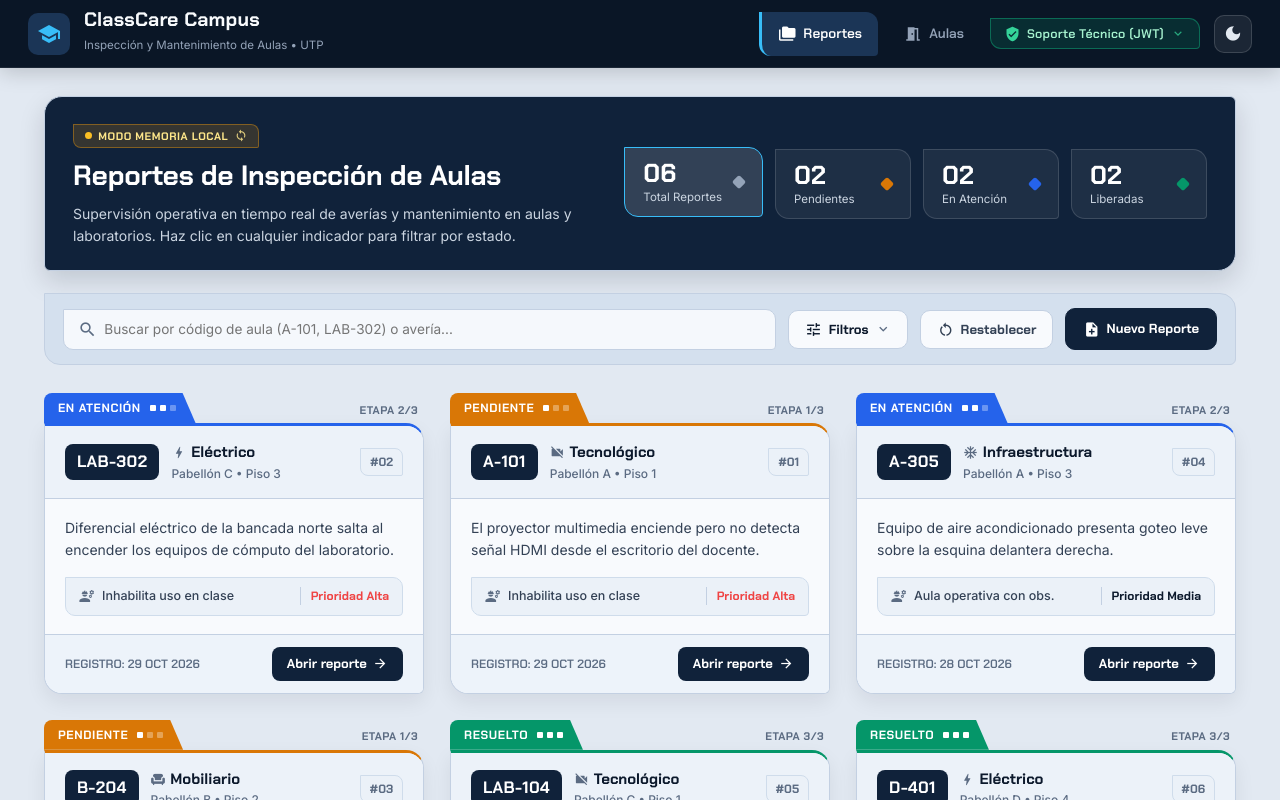
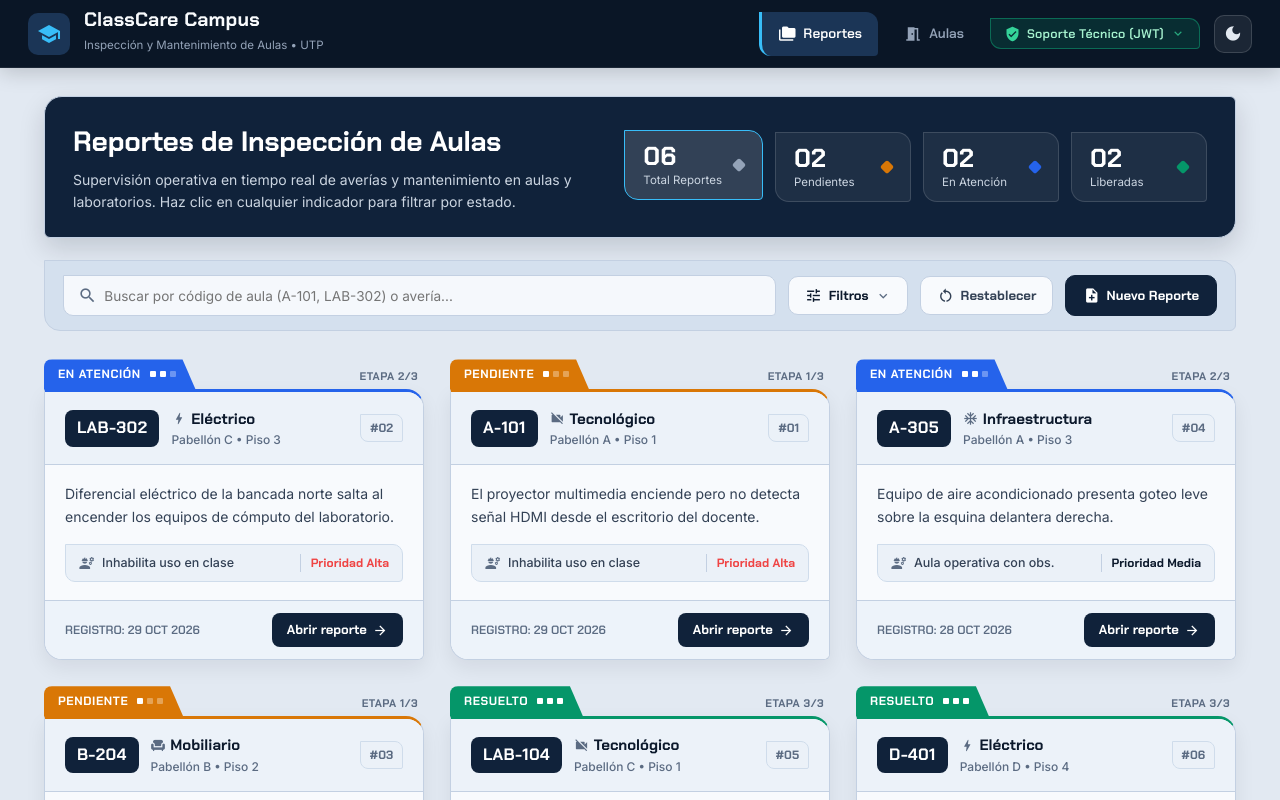
Before and after one commit to Alen-joestar/ClassCareUTP, an Angular app in the folder frontend/: page /reportes in a window 1280 px wide. Shown: the top 800 px of the page. Built offline with nearby package versions, Linux system fonts and the light colour scheme; no server answers.

Commit message:
style(reportes): retirar indicador de estado de conexion en el hero banner

```diff
--- a/frontend/src/app/components/reporte-list/reporte-list.component.html
+++ b/frontend/src/app/components/reporte-list/reporte-list.component.html
@@ -3,18 +3,6 @@
   <!-- Bloque Hero Marino Institucional con KPIs Interactivos -->
   <header class="hero-banner">
     <div class="hero-copy">
-      <div class="hero-status-row">
-        <button
-          type="button"
-          class="db-status-badge"
-          [class.db-online]="backendConectado()"
-          (click)="sincronizarConBackend()"
-          title="Haz clic para verificar y sincronizar la conexión con PostgreSQL">
-          <span class="db-dot"></span>
-          <span>{{ backendConectado() ? 'POSTGRESQL CONECTADO' : 'MODO MEMORIA LOCAL' }}</span>
-          <mat-icon class="db-sync-icon">sync</mat-icon>
-        </button>
-      </div>
       <h2 class="hero-title">Reportes de Inspección de Aulas</h2>
       <p class="hero-subtitle">
         Supervisión operativa en tiempo real de averías y mantenimiento en aulas y laboratorios. Haz clic en cualquier indicador para filtrar por estado.
--- a/frontend/src/app/components/reporte-list/reporte-list.component.scss
+++ b/frontend/src/app/components/reporte-list/reporte-list.component.scss
@@ -21,57 +21,6 @@
   border-radius: 18px 6px 18px 6px;
   border: 1px solid var(--card-border);
   box-shadow: 0 10px 26px rgba(8, 15, 26, 0.15);
-}
-
-.hero-status-row {
-  margin-bottom: 0.45rem;
-}
-
-.db-status-badge {
-  display: inline-flex;
-  align-items: center;
-  gap: 0.4rem;
-  font-family: var(--font-display);
-  font-size: 0.68rem;
-  font-weight: 700;
-  letter-spacing: 0.05em;
-  padding: 0.24rem 0.68rem;
-  border-radius: 0 8px 2px 8px;
-  background-color: rgba(245, 158, 11, 0.16);
-  border: 1px solid rgba(245, 158, 11, 0.4);
-  color: #FDE68A;
-  cursor: pointer;
-  transition: opacity 0.15s ease, transform 0.15s ease;
-
-  &:hover {
-    opacity: 0.9;
-    transform: translateY(-1px);
-  }
-
-  .db-dot {
-    width: 7px;
-    height: 7px;
-    border-radius: 50%;
-    background-color: #FBBF24;
-  }
-
-  .db-sync-icon {
-    font-size: 13px;
-    width: 13px;
-    height: 13px;
-    opacity: 0.85;
-  }
-
-  &.db-online {
-    background-color: rgba(16, 185, 129, 0.16);
-    border-color: rgba(16, 185, 129, 0.45);
-    color: #A7F3D0;
-
-    .db-dot {
-      background-color: #34D399;
-      box-shadow: 0 0 8px #34D399;
-    }
-  }
 }
 
 .hero-title {
```
